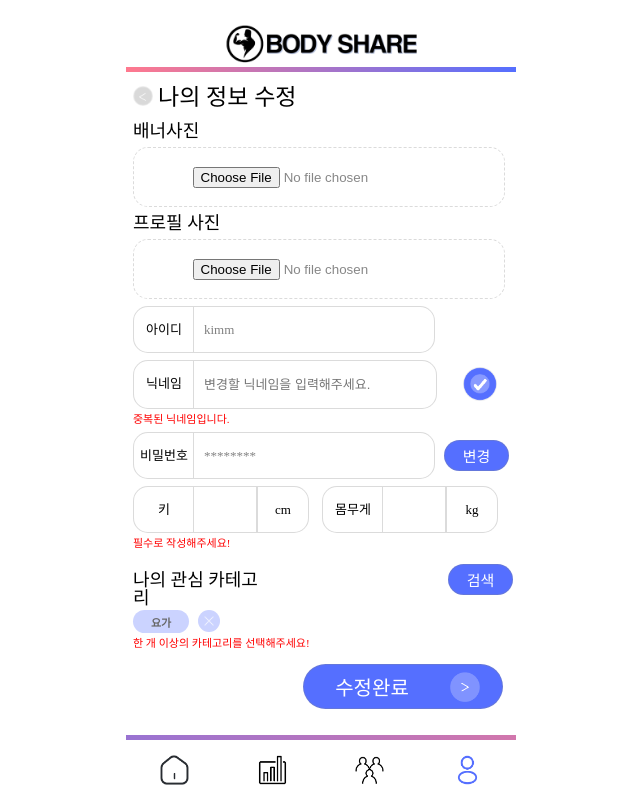
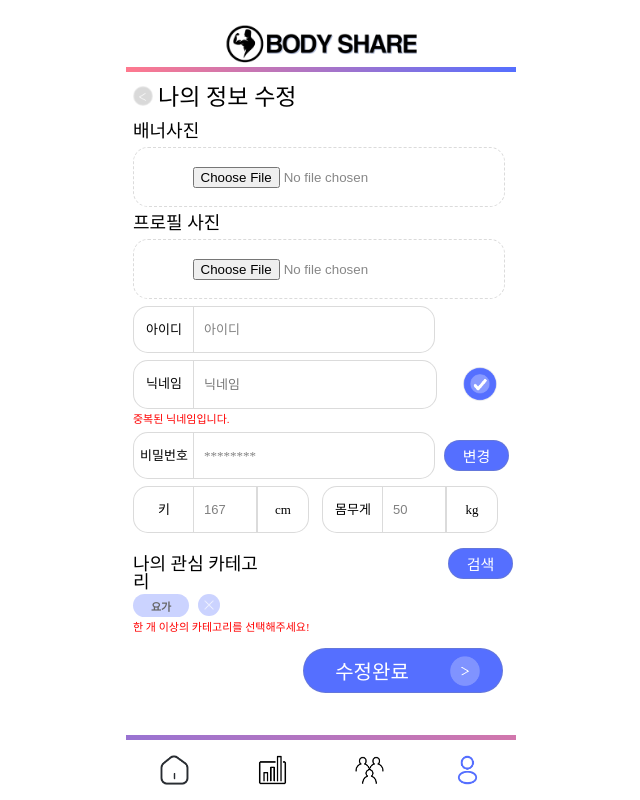
Before and after one commit to UNILION/BodyShare, a React (Create React App) app in the folder BodyShare-app/: page /mypage/modify in a window 1280 px wide. Shown: the whole page, without its empty margins (319-959 px from the left). Built offline with nearby package versions, Linux system fonts and the light colour scheme.

Commit message:
feat: 프로필수정 파일 props로 하드코딩, 몸무게와 키 입력창 숫자 제한 기능

```diff
--- a/BodyShare-app/src/pages/mypage/myprofilemod/ProfileMod.js
+++ b/BodyShare-app/src/pages/mypage/myprofilemod/ProfileMod.js
@@ -2,6 +2,7 @@ import styled from "styled-components";
 import { useNavigate } from "react-router-dom";
 import checkButton from "assets/Img/circletcheck.png";
 import ButtonTT from "pages/mypage/newverst/ButtonTT";
+import React, { useState } from "react";
 
 const Titleo = styled.p`
   margin-top: 20px;
@@ -142,6 +143,12 @@ const BInput = styled.input`
   border: 1px solid rgba(135, 135, 135, 0.3);
   font-size: 13px;
   padding-left: 10px;
+
+  input[type="number"]::-webkit-inner-spin-button,
+  input[type="number"]::-webkit-outer-spin-button {
+    -webkit-appearance: none;
+    margin: 0;
+  }
 `;
 
 const BodyP = styled.div`
@@ -161,14 +168,23 @@ const WeigthDiv = styled.div`
   margin-right: 20px;
 `;
 
-const Bodywarnig = styled.p`
-  margin-top: 5px;
-  font-size: 11px;
-  color: red;
-`;
+const ProfileMod = function ({ id, password, nickname, height, weight }) {
+  const navigate = useNavigate();
 
-const ProfileMod = function () {
-  const navigate = useNavigate();
+  const [heightInput, setHeightInput] = useState(height);
+  const [weightInput, setWeightInput] = useState(weight);
+
+  const handleHeightChange = (event) => {
+    // 숫자와 3자리까지만 입력되도록 정규 표현식 검사
+    const value = event.target.value.replace(/\D/g, "").slice(0, 3);
+    setHeightInput(value);
+  };
+
+  const handleWeightChange = (event) => {
+    // 숫자와 3자리까지만 입력되도록 정규 표현식 검사
+    const value = event.target.value.replace(/\D/g, "").slice(0, 3);
+    setWeightInput(value);
+  };
 
   return (
     <>
@@ -186,17 +202,17 @@ const ProfileMod = function () {
       </ProfilePic>
       <Idul>
         <Titlej>아이디</Titlej>
-        <Titlen>kimm</Titlen>
+        <Titlen>{id}</Titlen>
       </Idul>
       <Nickul>
         <Nickdiv>닉네임</Nickdiv>
-        <Nickname placeholder="변경할 닉네임을 입력해주세요."></Nickname>
+        <Nickname placeholder={nickname}></Nickname>
         <Nickbutton></Nickbutton>
       </Nickul>
       <Nickwarnig>중복된 닉네임입니다.</Nickwarnig>
       <Pwul>
         <Titlej>비밀번호</Titlej>
-        <Titlen>********</Titlen>
+        <Titlen>{password}</Titlen>
         <ButtonTT
           name="변경"
           onClick={() => navigate("/mypage/modify/password")}
@@ -210,16 +226,25 @@ const ProfileMod = function () {
       <BodyDiv>
         <HeightDiv>
           <Titlej>키</Titlej>
-          <BInput></BInput>
+          <BInput
+            placeholder={height}
+            value={heightInput}
+            onChange={handleHeightChange} // 값이 변경될 때 실행될 함수 설정
+            type="text" // 숫자만 입력되도록 설정
+          />
           <BodyP>cm</BodyP>
         </HeightDiv>
         <WeigthDiv>
           <Titlej>몸무게</Titlej>
-          <BInput></BInput>
+          <BInput
+            placeholder={weight}
+            value={weightInput}
+            onChange={handleWeightChange} // 값이 변경될 때 실행될 함수 설정
+            type="text" // 숫자만 입력되도록 설정
+          />
           <BodyP>kg</BodyP>
         </WeigthDiv>
       </BodyDiv>
-      <Bodywarnig>필수로 작성해주세요!</Bodywarnig>
     </>
   );
 };
```
